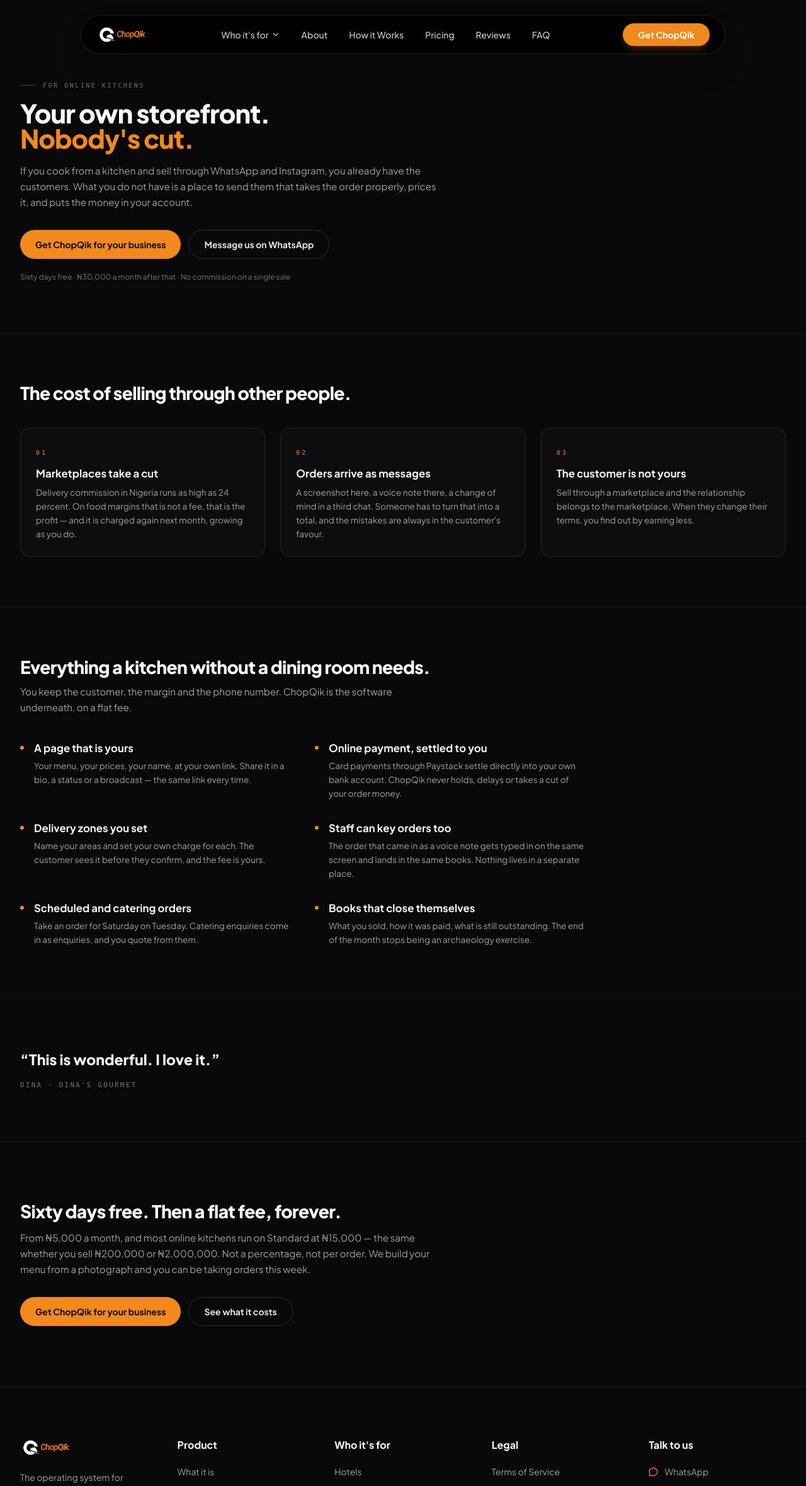
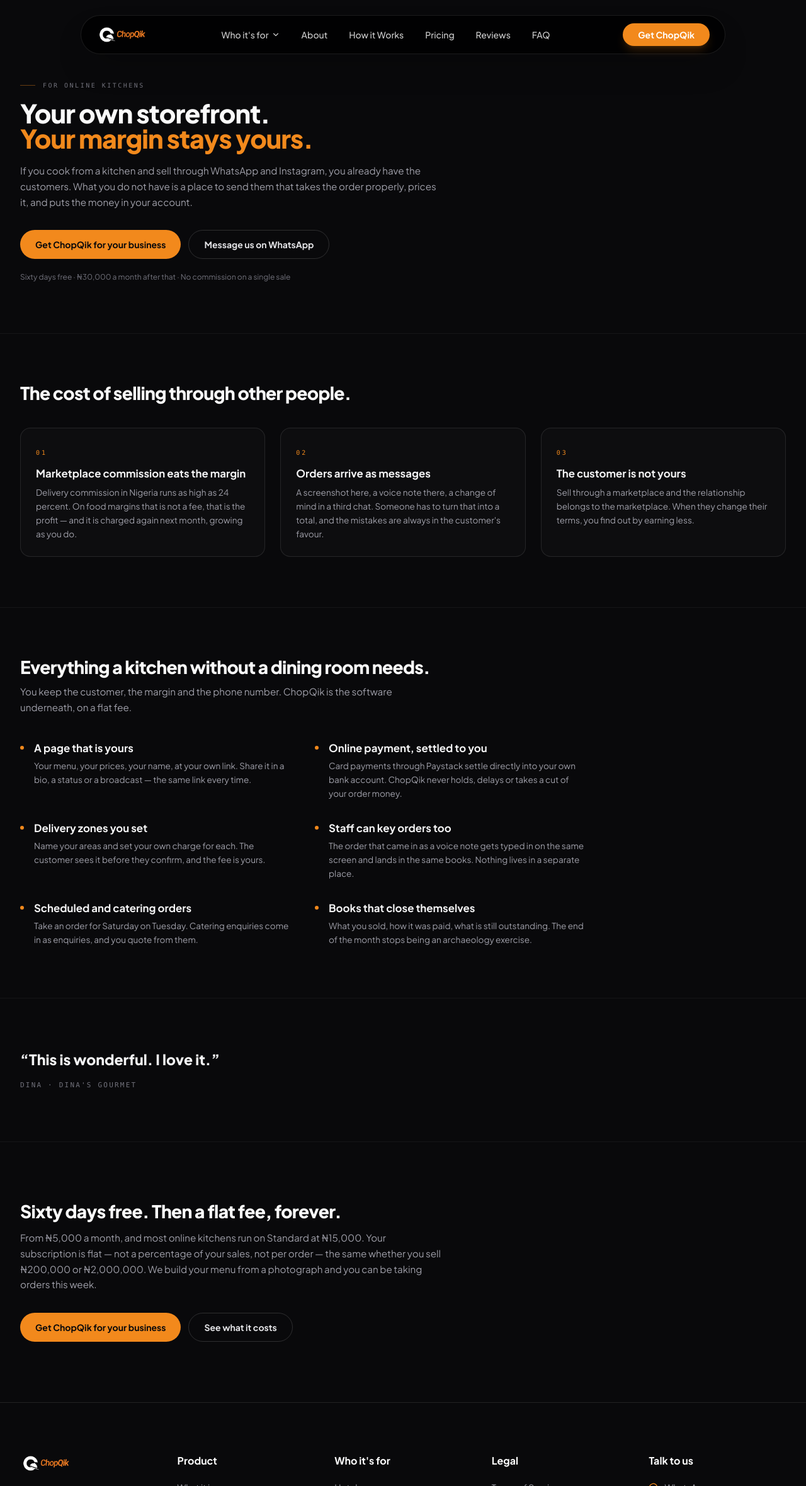
Before and after one commit to chopqik/landing, a Next.js app: page /for-online-kitchens in a window 1280 px wide. Shown: the top 2359 px of the page at 63% size. Built offline with nearby package versions, Linux system fonts and the light colour scheme.

Commit message:
Correct online kitchens pricing and scope commission language to subscription

```diff
--- a/src/app/for-online-kitchens/page.tsx
+++ b/src/app/for-online-kitchens/page.tsx
@@ -4,7 +4,7 @@
 export const metadata: Metadata = {
   title: "Online Food Vendor & Cloud Kitchen Software Nigeria | ChopQik",
   description:
-    "Your own ordering page, online payments straight to your account, and no commission on any sale. Built for delivery-only kitchens and online food vendors in Nigeria.",
+    "Your own ordering page, online payments straight to your account, and a flat monthly fee with no commission on your own sales. Built for delivery-only kitchens and online food vendors in Nigeria.",
   keywords: [
     "Online food vendor software Nigeria",
     "Cloud kitchen software Nigeria",
@@ -16,7 +16,7 @@
   openGraph: {
     title: "Online Food Vendor & Cloud Kitchen Software | ChopQik",
     description:
-      "Your own ordering page and online payments straight to your account. No commission on a single sale.",
+      "Your own ordering page and online payments straight to your account, on a flat monthly fee.",
     url: "https://www.chopqik.com/for-online-kitchens",
   },
 };
@@ -24,14 +24,14 @@
 const content: VerticalContent = {
   eyebrow: "For online kitchens",
   headline: "Your own storefront.",
-  headlineAccent: "Nobody's cut.",
+  headlineAccent: "Your margin stays yours.",
   lead:
     "If you cook from a kitchen and sell through WhatsApp and Instagram, you already have the customers. What you do not have is a place to send them that takes the order properly, prices it, and puts the money in your account.",
 
   painHeading: "The cost of selling through other people.",
   pains: [
     {
-      title: "Marketplaces take a cut",
+      title: "Marketplace commission eats the margin",
       body: "Delivery commission in Nigeria runs as high as 24 percent. On food margins that is not a fee, that is the profit — and it is charged again next month, growing as you do.",
     },
     {
@@ -79,7 +79,7 @@
 
   closingHeading: "Sixty days free. Then a flat fee, forever.",
   closingBody:
-    "From ₦5,000 a month, and most online kitchens run on Standard at ₦15,000 — the same whether you sell ₦200,000 or ₦2,000,000. Not a percentage, not per order. We build your menu from a photograph and you can be taking orders this week.",
+    "From ₦5,000 a month, and most online kitchens run on Standard at ₦15,000. Your subscription is flat — not a percentage of your sales, not per order — the same whether you sell ₦200,000 or ₦2,000,000. We build your menu from a photograph and you can be taking orders this week.",
 };
 
 export default function ForOnlineKitchensPage() {
```
